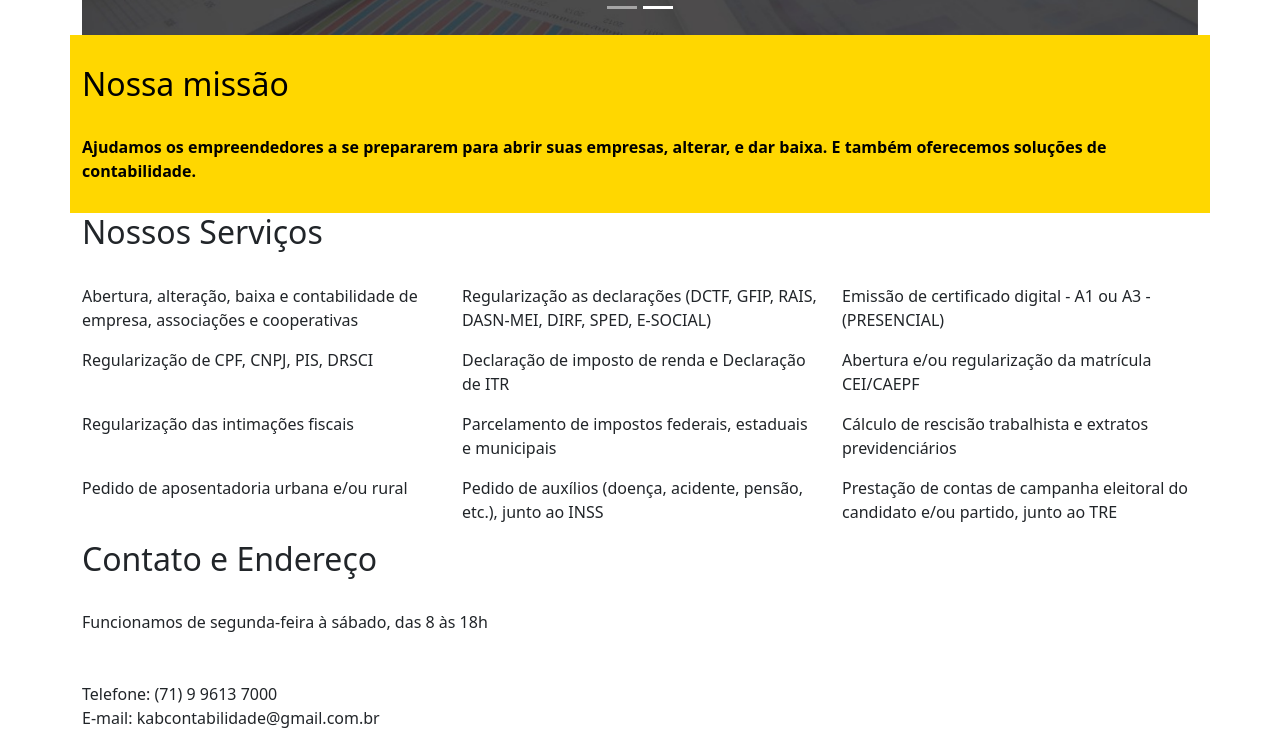
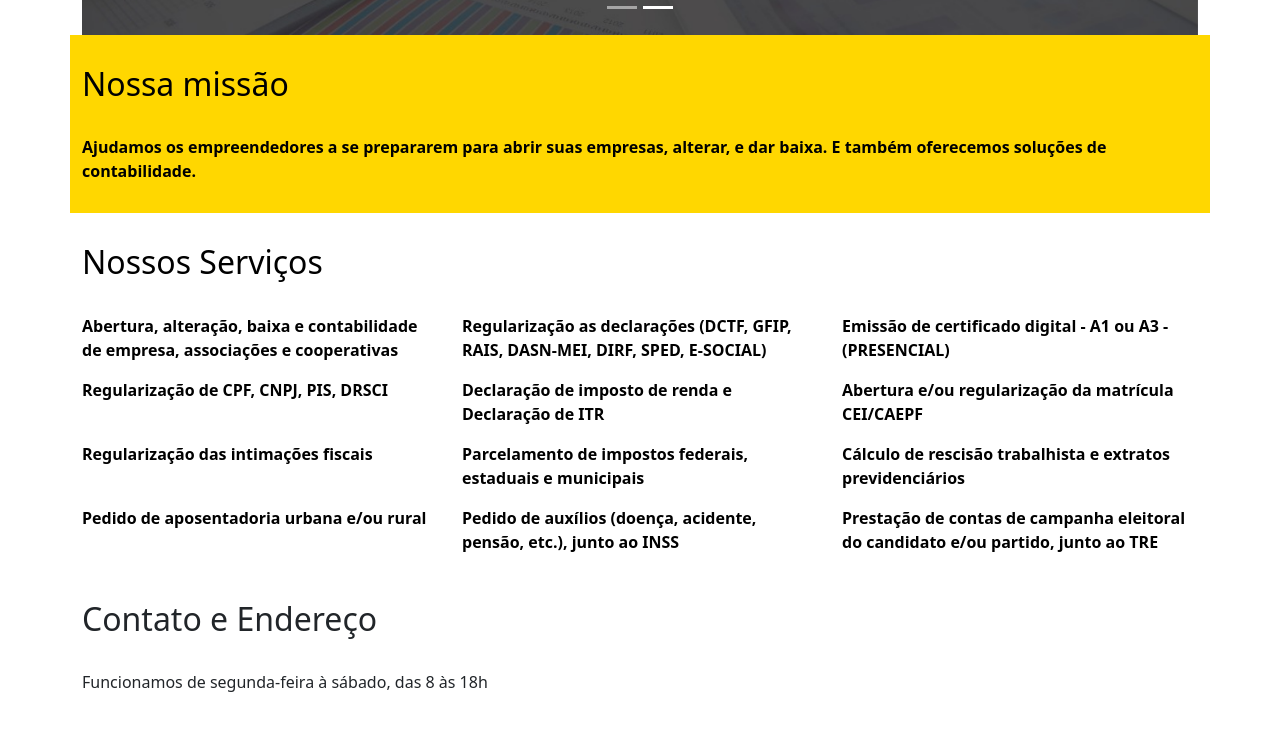
Before and after one commit to JoabioVilela/contabilidade-website, a React (Create React App) app: page / in a window 1280 px wide. Shown: the part 583-1329 px from the top of the page. Built offline with nearby package versions, Linux system fonts and the light colour scheme.

Commit message:
feat: :lipstick: Adicionar estilo CSS à seção serviços.

```diff
--- a/src/App.css
+++ b/src/App.css
@@ -6,3 +6,12 @@
   align-items: center;
   justify-content: center;
 }
+
+.servicos {
+  font-weight: bold;
+  color: black;
+  background-color: white;
+  align-items: center;
+  justify-content: center;
+  padding: 30px;
+}
```
